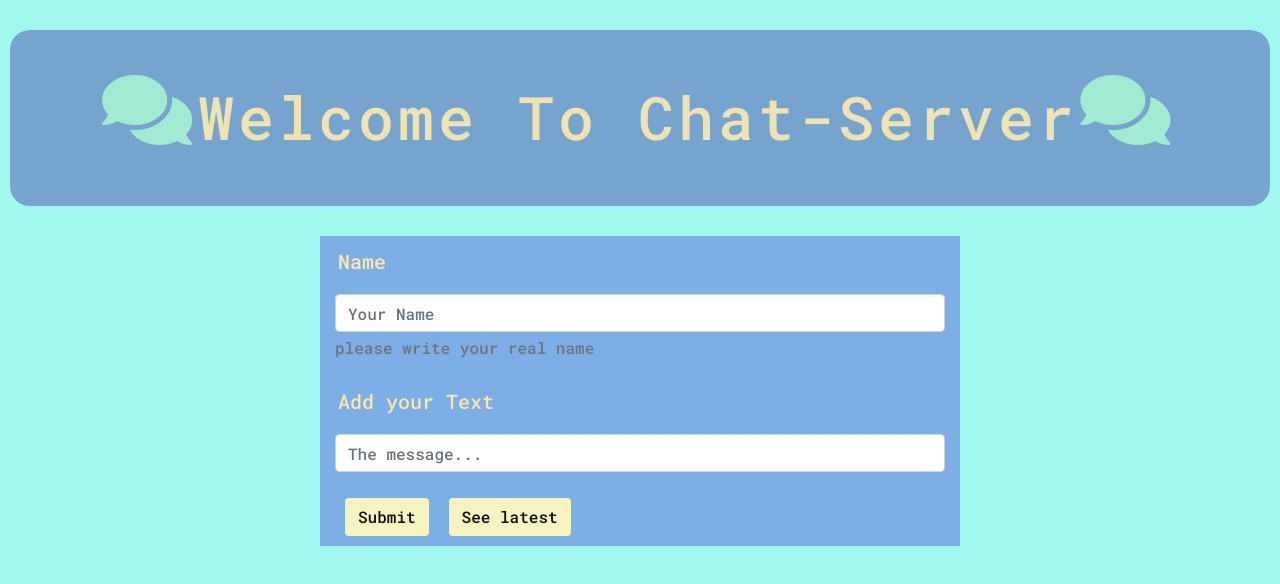
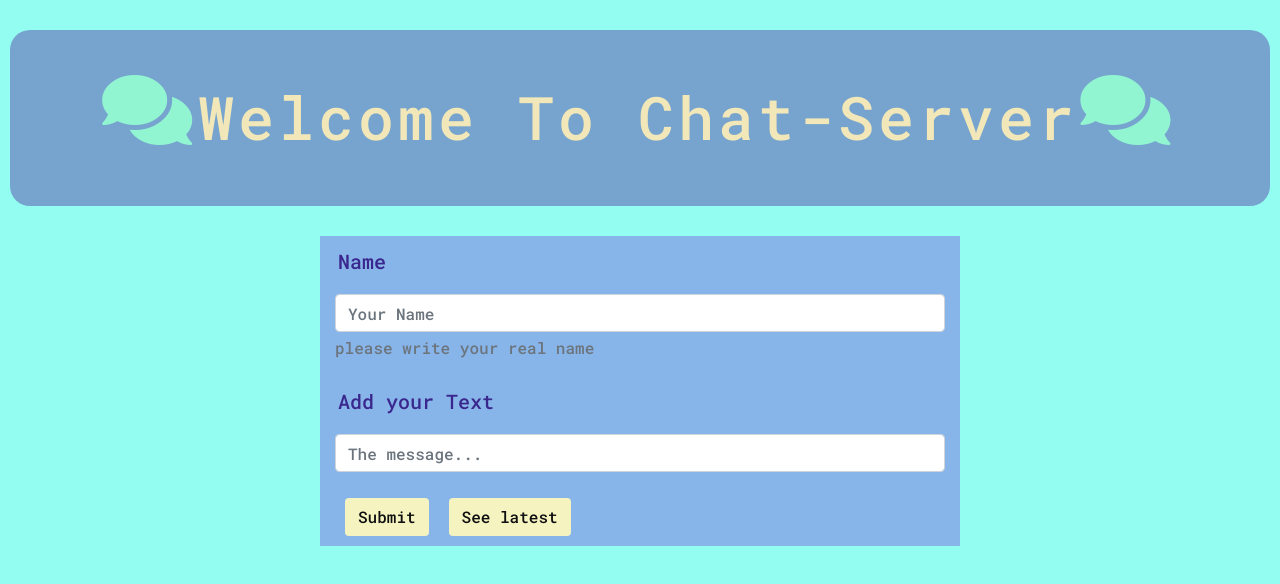
Before and after one commit to ellietms/chat-server-, a React (Create React App) app: page / in a window 1280 px wide. Shown: the top 584 px of the page. Built offline with nearby package versions, Linux system fonts and the light colour scheme.

Commit message:
css changes

```diff
--- a/src/App.css
+++ b/src/App.css
@@ -1,5 +1,5 @@
 body {
-  background-color: rgb(160, 248, 238);
+  background-color: rgb(147, 253, 241);
   font-family: "Roboto Mono", monospace;
   font-size: medium;
 }
@@ -19,7 +19,7 @@ i {
   justify-content: center;
   align-items: center;
   padding: 2px 2px;
-  color: rgb(162, 235, 210);
+  color: rgb(146, 245, 210);
 }
 
 .navbar-name {
@@ -29,7 +29,7 @@ i {
   text-align: center;
   text-transform: capitalize;
   letter-spacing: 4px;
-  color: rgb(238, 227, 177);
+  color: rgb(241, 231, 184);
 }
 
 .intro-text {
@@ -38,8 +38,8 @@ i {
 }
 
 .form {
-  background-color: rgb(125, 174, 230);
-  color: rgb(250, 231, 169);
+  background-color: rgb(136, 181, 233);
+  color: #3a278d;
   width: 50%;
   font-size: 20px;
 }
@@ -49,7 +49,7 @@ label {
 }
 
 .box-info {
-  background-color: rgb(119, 164, 206);
+  background-color: rgb(101, 165, 224);
   width: 300px;
   margin-top: 20px;
   padding: 12px;
@@ -67,7 +67,7 @@ label {
   margin-right: auto;
   margin-bottom: 10px;
   margin-top: -20px;
-  background-color: rgb(246, 163, 55);
+  background-color: rgb(211, 233, 133);
   width: fit-content;
   padding: 2px 10px;
   border-radius: 10px;
@@ -82,7 +82,7 @@ label {
 
 
 .edit-form {
-  border: 2px solid yellow;
+  border: 2px solid rgb(213, 238, 122);
   padding: 20px 20px;
   font-size: 15px;
   color: black;
@@ -95,3 +95,8 @@ label {
   margin-top: 2px;
   margin-bottom: 10px;
 }
+
+.btn-color{
+  background-color:  rgb(191, 240, 182);
+  border-radius: 10px;
+}
--- a/src/ShowEditPage.js
+++ b/src/ShowEditPage.js
@@ -15,7 +15,7 @@ const ShowEditPage = ({
   return (
     <div className="edit-form">
       <div onClose={handleClose} open={open}>
-        <h6 className="p-3 mb-2 bg-warning text-dark">Edit information</h6>
+        <h6 className="p-3 mb-2 btn-color text-dark">Edit information</h6>
         <div>
           <form>
             <input
@@ -32,12 +32,12 @@ const ShowEditPage = ({
               onChange={(event) => handleUpdate(event)}
               placeholder="Edit your text"
             />
-            <button className="btn btn-warning mx-2" onClick={handleClose}>
+            <button className="btn btn-color mx-2" onClick={handleClose}>
               Cancel
             </button>
             <button
               type="submit"
-              className="btn btn-warning mx-2"
+              className="btn btn-color  mx-2"
               onClick={(event) => {
                 editMsg(event);
                 handleClose();
```
